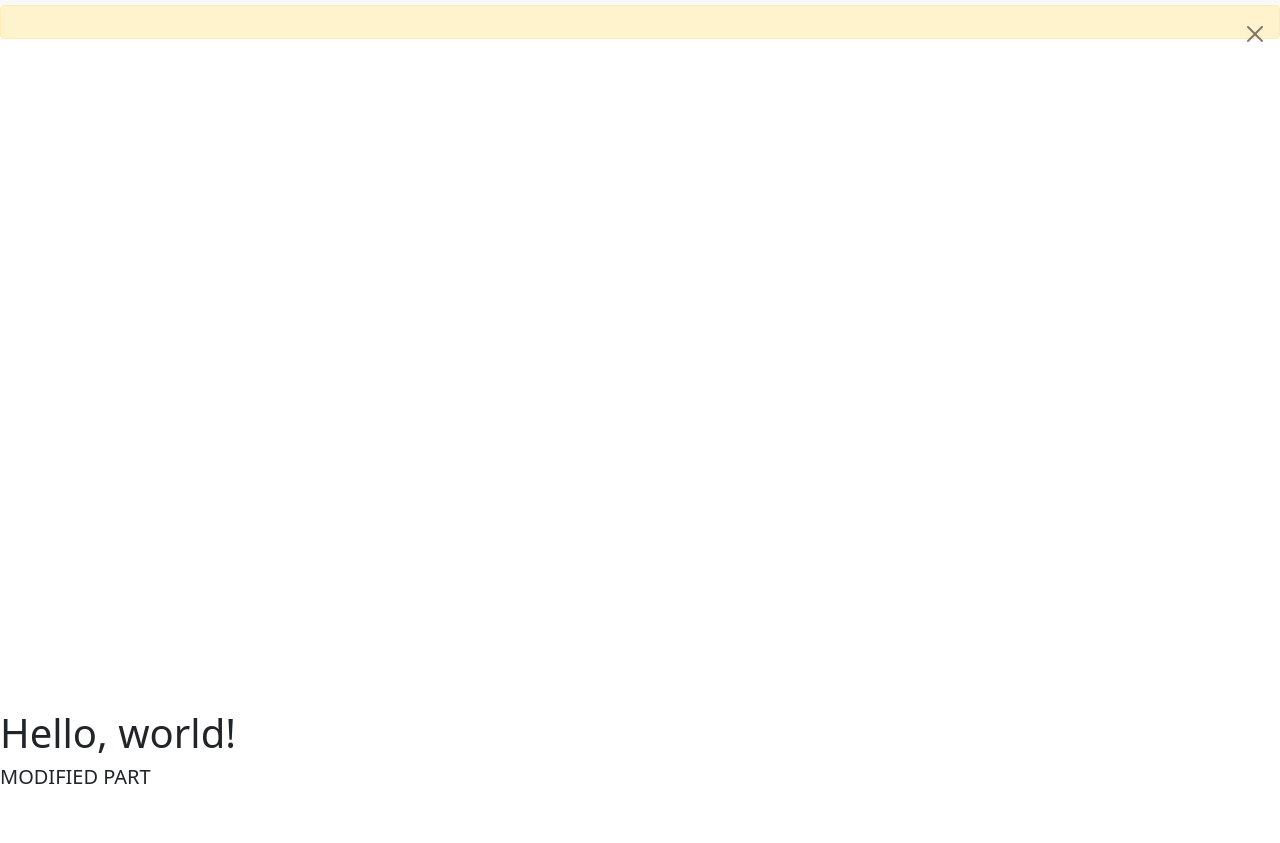
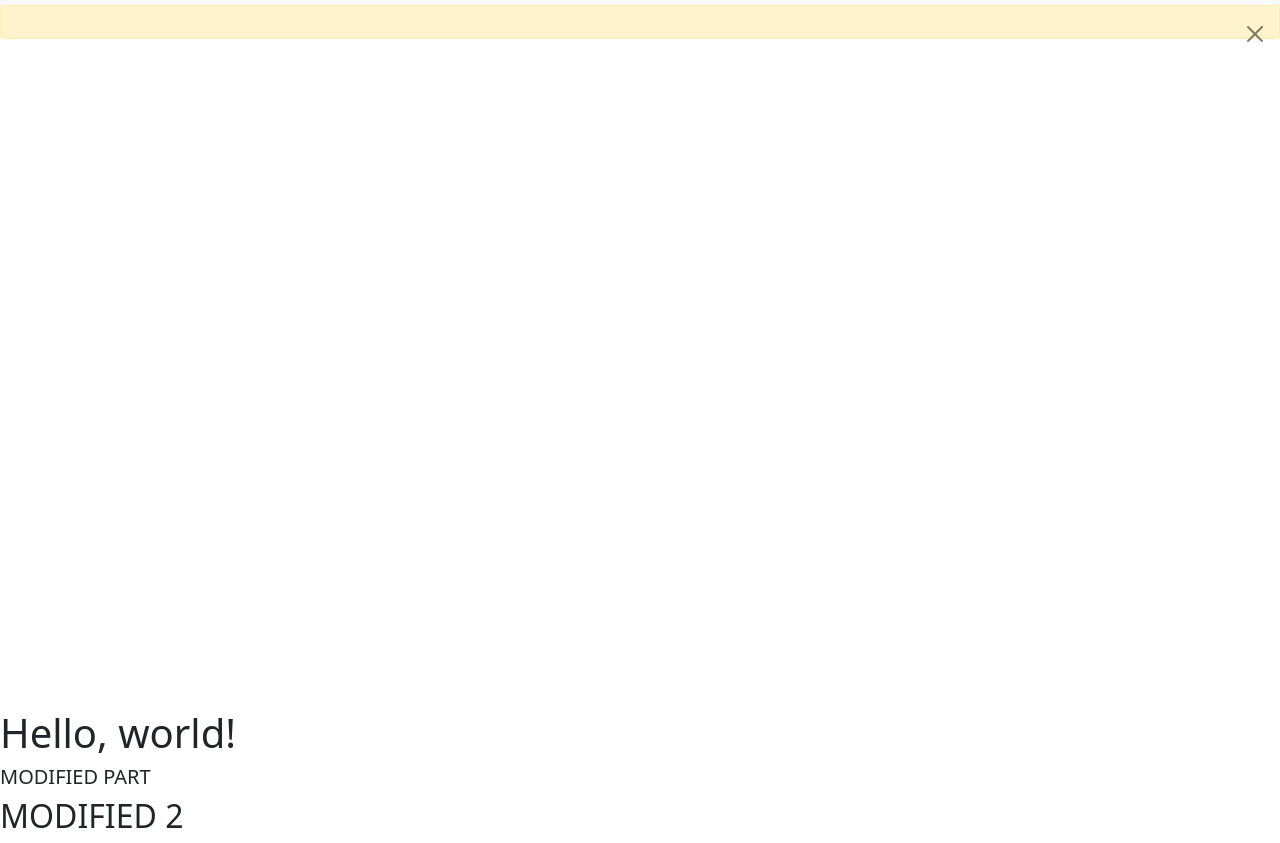
Before and after one commit to budhaprince000/Mero_Thakali_Restaurant.github.io, a plain HTML site: page index.html in a window 1280 px wide. Shown: the part 91-934 px from the top of the page. Before the commit the page ends 888 px from the top, so only its background shows below. Drawn offline with nearby package versions, Linux system fonts and the light colour scheme.

Commit message:
ädd h2 tag

```diff
--- a/index.html
+++ b/index.html
@@ -69,6 +69,7 @@
     <script src="https://cdn.jsdelivr.net/npm/bootstrap@5.1.3/dist/js/bootstrap.min.js" integrity="sha384-QJHtvGhmr9XOIpI6YVutG+2QOK9T+ZnN4kzFN1RtK3zEFEIsxhlmWl5/YESvpZ13" crossorigin="anonymous"></script>
     -->
     <h5> MODIFIED PART</h5>
+    <h2> MODIFIED 2</h2>
 </body>
 
 </html>
```
